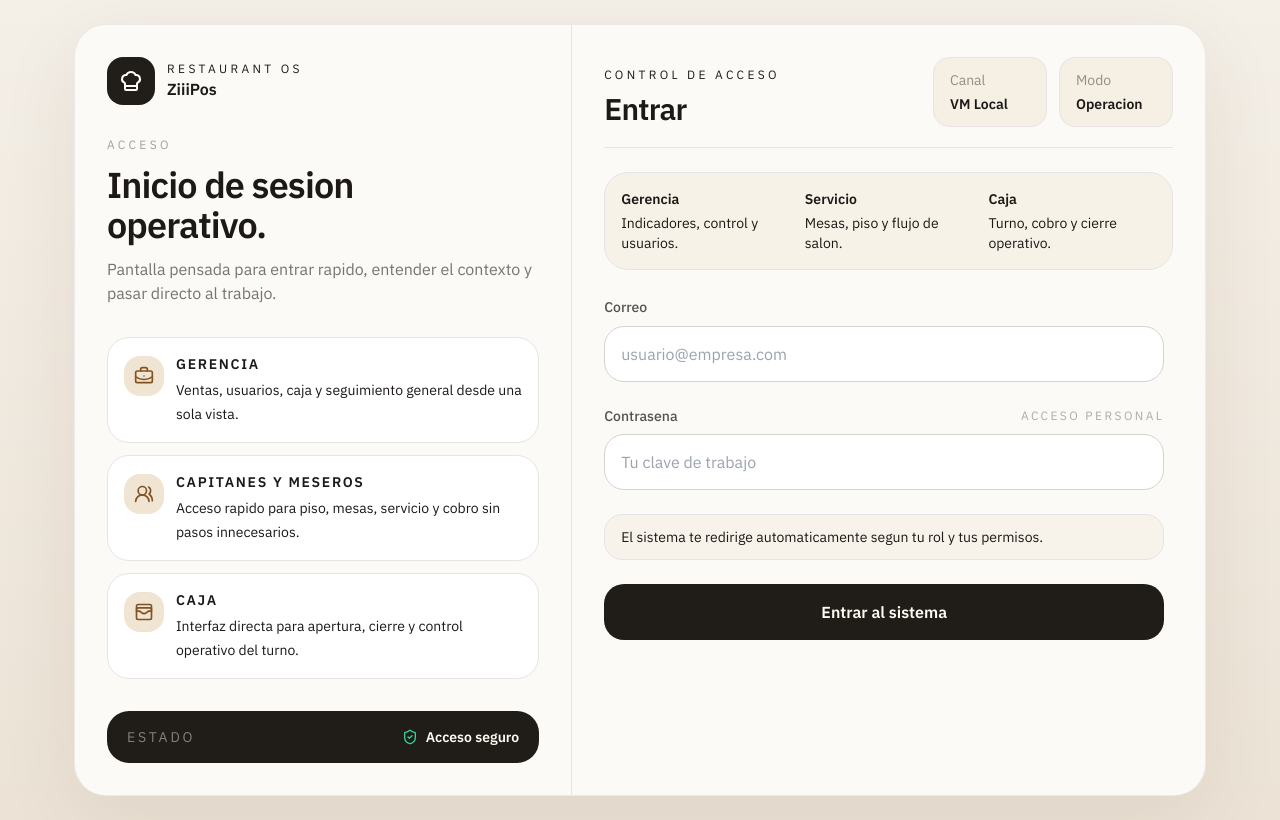
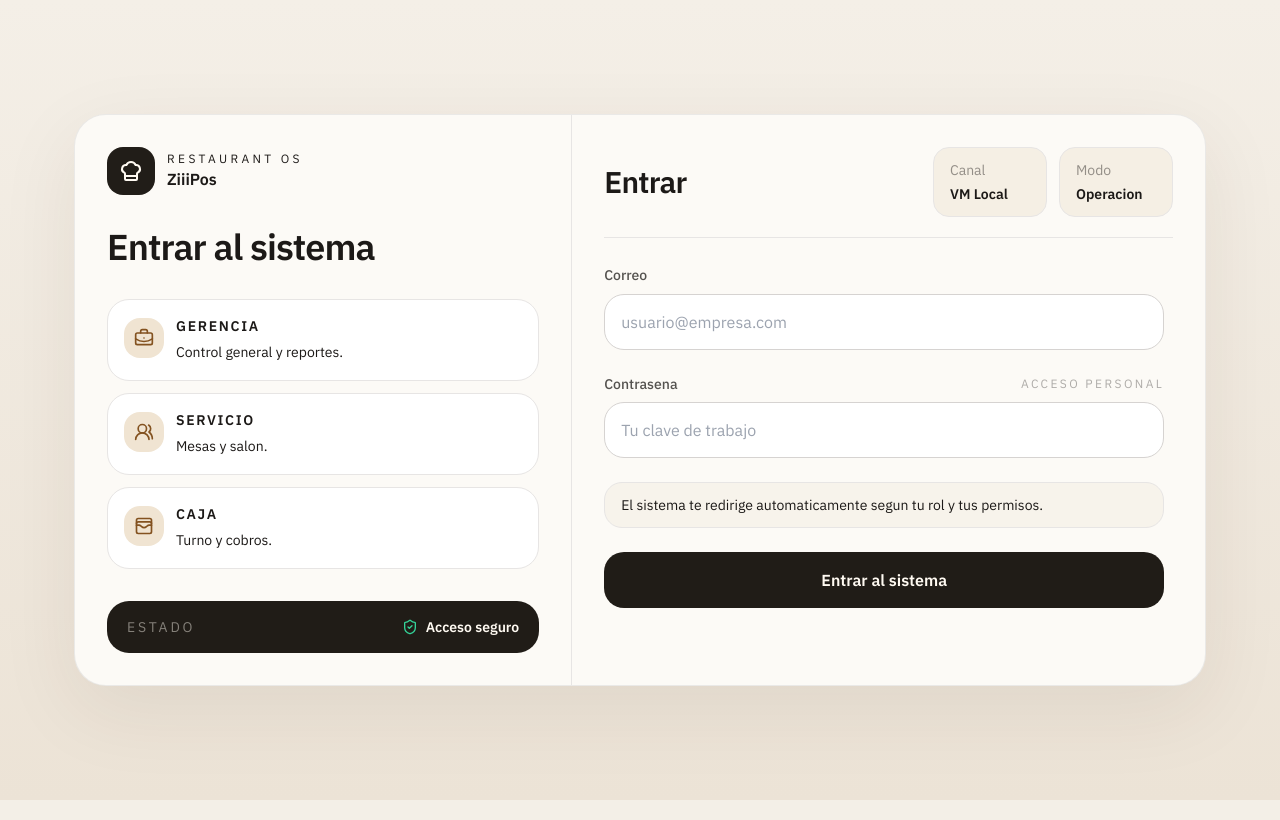
Before and after one commit to ziiiadmin2026/ziiiPos, a Next.js app: page /login in a window 1280 px wide. Built offline with nearby package versions, Linux system fonts and the light colour scheme; no server answers.

Commit message:
refactor: simplificar login eliminando textos roboticos

```diff
--- a/src/app/login/page.tsx
+++ b/src/app/login/page.tsx
@@ -10,17 +10,17 @@ type LoginPageProps = {
 const roleCards = [
   {
     title: "Gerencia",
-    description: "Ventas, usuarios, caja y seguimiento general desde una sola vista.",
+    description: "Control general y reportes.",
     icon: BriefcaseBusiness
   },
   {
-    title: "Capitanes y meseros",
-    description: "Acceso rapido para piso, mesas, servicio y cobro sin pasos innecesarios.",
+    title: "Servicio",
+    description: "Mesas y salon.",
     icon: UsersRound
   },
   {
     title: "Caja",
-    description: "Interfaz directa para apertura, cierre y control operativo del turno.",
+    description: "Turno y cobros.",
     icon: WalletCards
   }
 ];
@@ -56,13 +56,9 @@ export default async function LoginPage({ searchParams }: LoginPageProps) {
               </div>
 
               <div className="mt-8">
-                <p className="text-xs uppercase tracking-[0.28em] text-ink/40">Acceso</p>
                 <h2 className="mt-3 max-w-sm text-3xl font-semibold tracking-tight lg:text-4xl">
-                  Inicio de sesion operativo.
+                  Entrar al sistema
                 </h2>
-                <p className="mt-3 max-w-md text-sm leading-6 text-ink/60 lg:text-base">
-                  Pantalla pensada para entrar rapido, entender el contexto y pasar directo al trabajo.
-                </p>
               </div>
 
               <div className="mt-8 grid gap-3">
@@ -93,10 +89,9 @@ export default async function LoginPage({ searchParams }: LoginPageProps) {
             </div>
 
             <div className="p-6 lg:p-8">
-              <div className="flex flex-col gap-4 border-b border-stone-200 pb-5 sm:flex-row sm:items-end sm:justify-between">
+              <div className="flex flex-col gap-4 border-b border-stone-200 pb-5 sm:flex-row sm:items-center sm:justify-between">
                 <div>
-                  <p className="text-xs uppercase tracking-[0.28em] text-ink/42">Control de acceso</p>
-                  <h3 className="mt-2 text-3xl font-semibold tracking-tight">Entrar</h3>
+                  <h3 className="text-3xl font-semibold tracking-tight">Entrar</h3>
                 </div>
                 <div className="grid grid-cols-2 gap-3 text-sm sm:w-[240px]">
                   <div className="rounded-2xl border border-stone-200 bg-[#f5efe4] px-4 py-3">
@@ -110,21 +105,6 @@ export default async function LoginPage({ searchParams }: LoginPageProps) {
                 </div>
               </div>
 
-              <div className="mt-6 grid gap-4 rounded-[24px] border border-stone-200 bg-[#f7f2e8] p-4 text-sm text-ink/62 sm:grid-cols-3">
-                <div>
-                  <p className="font-semibold text-ink">Gerencia</p>
-                  <p className="mt-1">Indicadores, control y usuarios.</p>
-                </div>
-                <div>
-                  <p className="font-semibold text-ink">Servicio</p>
-                  <p className="mt-1">Mesas, piso y flujo de salon.</p>
-                </div>
-                <div>
-                  <p className="font-semibold text-ink">Caja</p>
-                  <p className="mt-1">Turno, cobro y cierre operativo.</p>
-                </div>
-              </div>
-
               <div className="mt-6 max-w-[560px]">
                 <LoginForm error={error} />
               </div>
```
